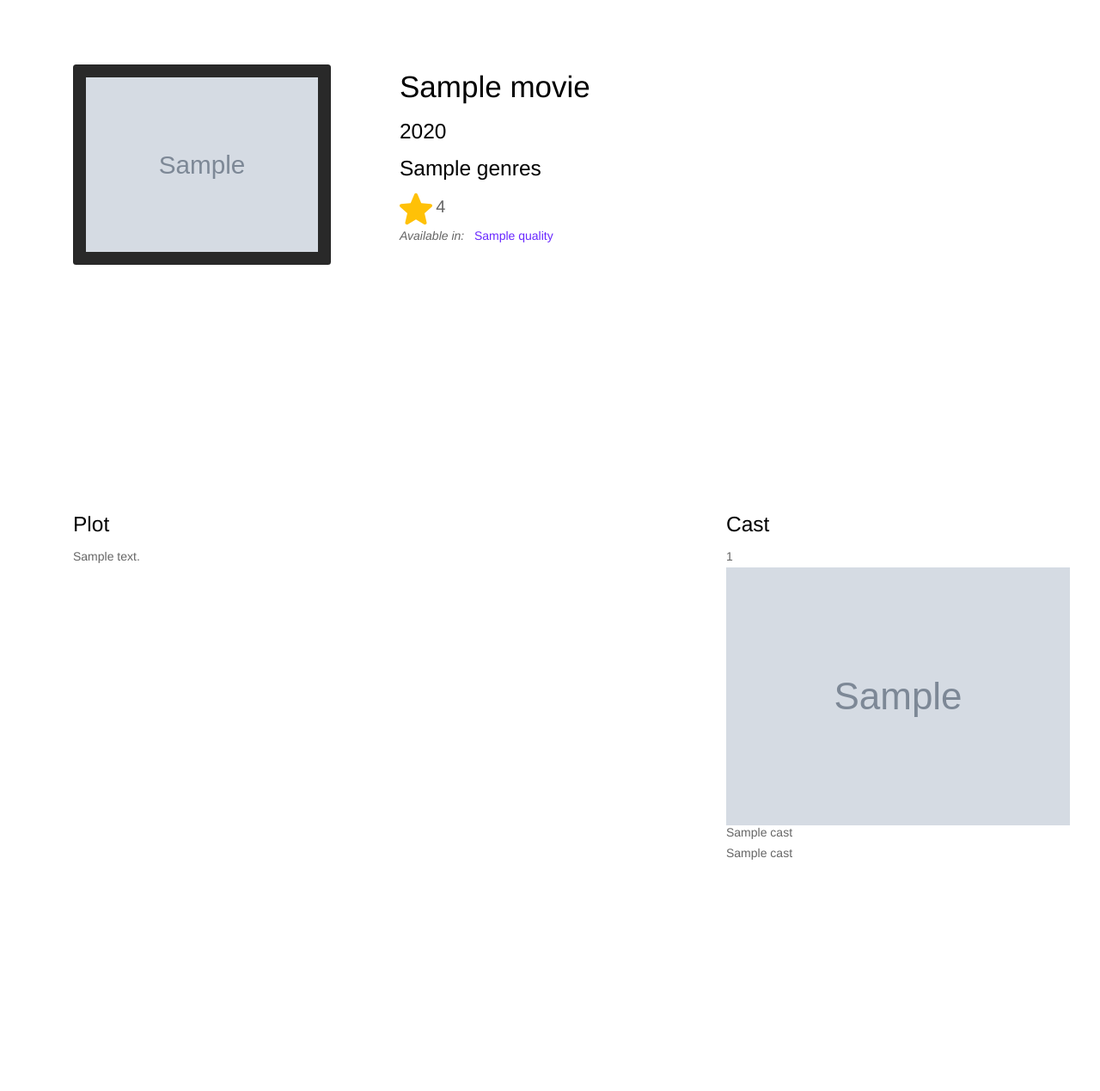
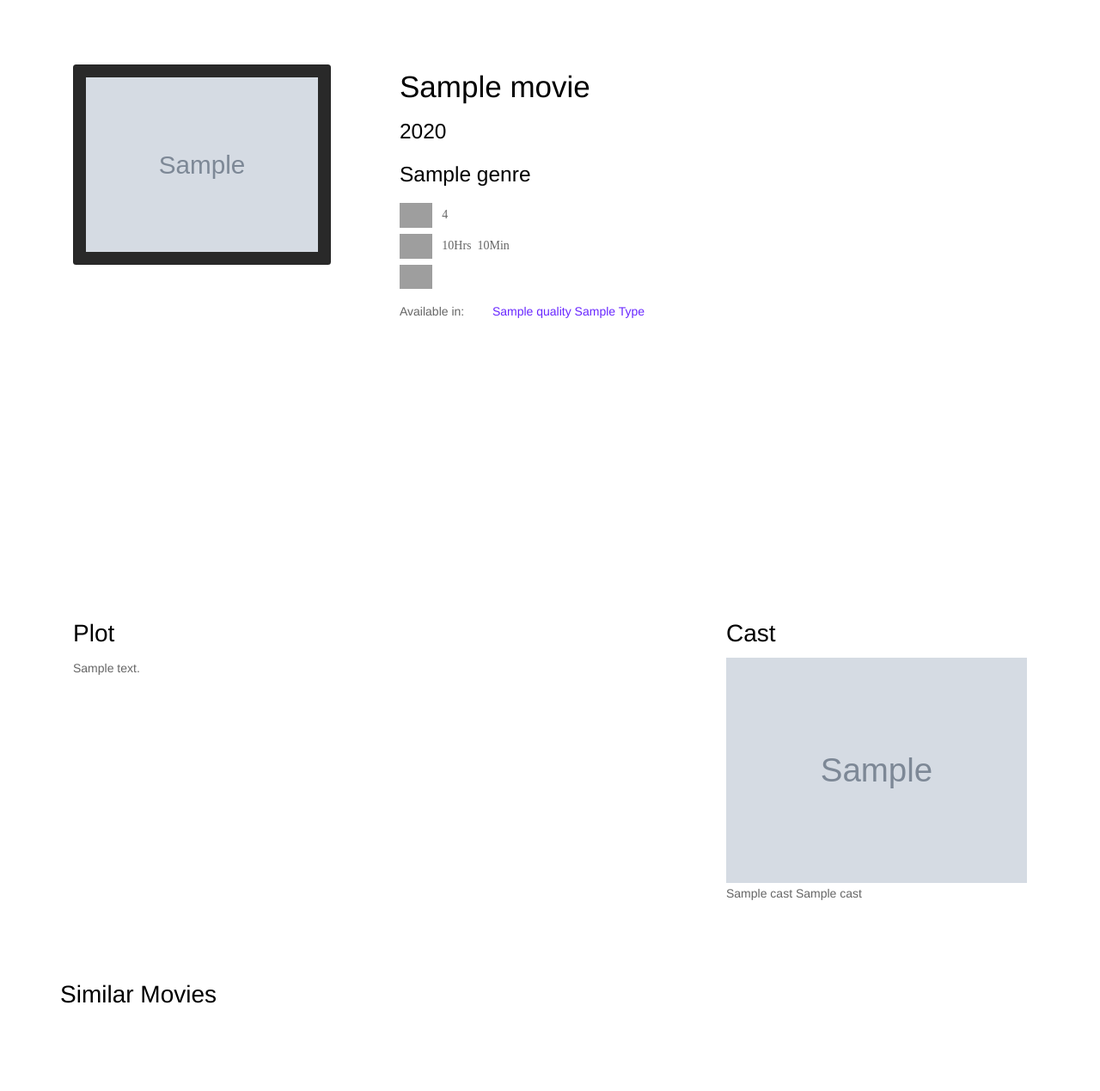
Before and after one commit to JasbirCodeSpace/MovieSpot-Download, a Django app: page /movie/1/1 in a window 1280 px wide. Shown: the part 139-1408 px from the top of the page at 86% size. Before the commit the page ends 1139 px from the top, so only its background shows below. Run offline with Django 3.2, Linux system fonts and the light colour scheme; tables that the repository leaves empty hold one stand-in row (values such as "Sample post"); grey boxes marked "Sample" are stand-in pictures; a database or web service that is not in the repository returns one stand-in record (values such as "Sample title"); data that the repository does not hold is empty; some libraries are stand-ins or nearby versions; some web fonts are replaced; grey boxes are pictures that could not be loaded.

Commit message:
Updated movie template

```diff
--- a/similar_movies/templates/similar_movies/movie.html
+++ b/similar_movies/templates/similar_movies/movie.html
@@ -20,47 +20,94 @@
 			<div class="col-xs-12 col-sm-6 col-md-6 col-lg-8 col-xl-8">
 				<h1 class="font-weight-500">{{data.title}}</h1>
 				<h3>{{data.year}}</h3>
-				<h3>{{data.genres}}</h3>
-				<div>
-					<img class='icon' src="{% static 'similar_movies/image/star.svg' %}">
-					<span style="font-size:20px;">{{data.rating}}</span>
+				<h3 class="mt-3">{{data.genres|join:' / '}}</h3>
+				<div class="mt-3">
+					<div class="mb-2">
+					<a href="https://www.imdb.com/title/{{data.imdb_code}}" title="IMDB Rating" target="_blank">
+					<img class='icon' src="{% static 'similar_movies/image/imdb.svg' %}">
+					</a>
+					<span class="p-2 icon-text font-weight-700">{{data.rating}}</span>
+				</div>
+				<div class="mb-2">
+					<img class="icon" src="https://encrypted-tbn0.gstatic.com/images?q=tbn%3AANd9GcQn6OcLWNKQOrMOgk9DEAPWfLl_PqSLUPyat6hPoUiHWyVOVwLO&usqp=CAU" title="Runtime">
+					<span class="p-2 icon-text font-weight-700">{{data.runtime_hours}}Hrs {{data.runtime_minutes}}Min</span>
+				</div>
+				<div class="mb-2">
+					{% if data.mpa_rating == 'PG' %}
+					<img class="icon" src="{% static 'similar_movies/image/rated_pg.png'%}">
+					{% elif data.mpa_rating == 'G' %}
+					<img class="icon" src="{% static 'similar_movies/image/rated_g.png'%}">
+					{% elif data.mpa_rating == 'NC-17' %}
+					<img class="icon" src="{% static 'similar_movies/image/rated_nc_17.png'%}">
+					{% elif data.mpa_rating == 'PG-13' %}
+					<img class="icon" src="{% static 'similar_movies/image/rated_pg_13.png'%}">
+					{% elif data.mpa_rating == 'R' %}
+					<img class="icon" src="{% static 'similar_movies/image/rated_r.png'%}">
+					{% elif data.mpa_rating == 'NR' %}
+					<img class="icon" src="{% static 'similar_movies/image/rated_nr.png'%}">
+					{% else %}
+					<img class="icon" src="{% static 'similar_movies/image/rated_ur.png'%}">
+					{% endif %}
+
+				</div>
+
 				</div>
 				{% if data.torrents %}
-					<p class="hidden-xs hidden-sm">
-					<em class="pull-left">Available in: &nbsp;</em>
+					<div class="mt-3 mb-3">
+					<span class="pull-left font-weight-700">Available in: &nbsp;</em>
 					{% for torrent in data.torrents %}
-					<a href="{{torrent.url}}" rel="nofollow" title="Download Stick It 720p Torrent">{{torrent.quality}}</a>
+					<a href="{{torrent.url}}" rel="nofollow" title="Download {{data.title}} {{torrent.quality}} {{torrent.type}}" class="torrent-link ml-2 pl-3 pr-3">
+						<span class="font-weight-500">
+							{{torrent.quality}}&nbsp;{{torrent.type|title}}
+						</span>
+					</a>
 					{% endfor %}
-					</p>
+					</div>
 				{% endif %}
 			</div>
 		</div>
 	</div>
 </section>
-<section id="movie-description">
+<section id="movie-description" class="ftco-section ftco-no-pt ftc-no-pb">
 <div class="container">
 	<div class="row">
 		<div class="col-xs-12 col-sm-12 col-md-8 col-lg-8 col-xl-8">
-			<h3>Plot</h3>
+			<div class="ftco-animate mt-5 fadeInUp ftco-animated">
+			<h2>Plot</h2>
 			<p>
-				{{data.description_intro}}
+				{% if data.description_full %}
+				{{ data.description_full }}
+				{% else %}
+				{{ data.description_intro }}
+				{% endif %}
+
 			</p>
+			</div>
 		</div>
 		<div class="col-xs-12 col-sm-12 col-md-4 col-lg-4 col-xl-4">
-			<h3>Cast</h3>
+			<div class="ftco-animate mt-5 fadeInUp ftco-animated">
+			<h2>Cast</h2>
 			<div class="cast">
-				{{data.cast.length}}
 				{% for cast in data.cast %}
-					<div>
-						<img src="{{ cast.url_small_image}}">
-						<h6>{{cast.name}}</h6>
-						<h6>{{cast.character_name}}</h6>
+					<div class="mb-3">
+						<img class="img-fluid img-circle" src="{{ cast.url_small_image}}">
+						<span>{{cast.name}}</span>
+						<span>{{cast.character_name}}</span>
 					</div>
 				{% endfor %}
 			</div>
 		</div>
+		</div>
 	</div>
 </div>
+</section>
+
+<section id="similar-movies" class="ftco-section ftco-no-pt ftc-no-pb">
+	<div class="container">
+		<div class="row">
+			<h2>Similar Movies</h2>
+		</div>
+	</div>
 </section>
 {% endif %}
 {% endblock content %}
```
